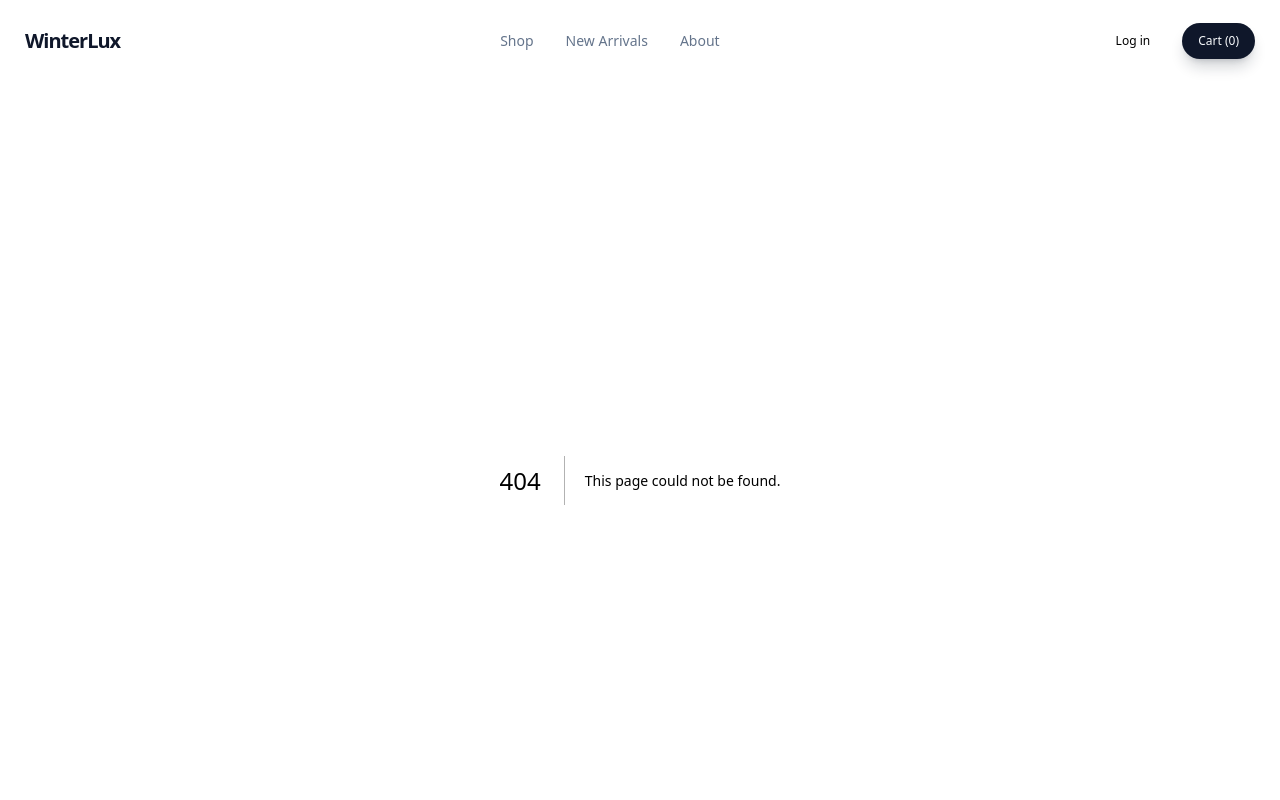
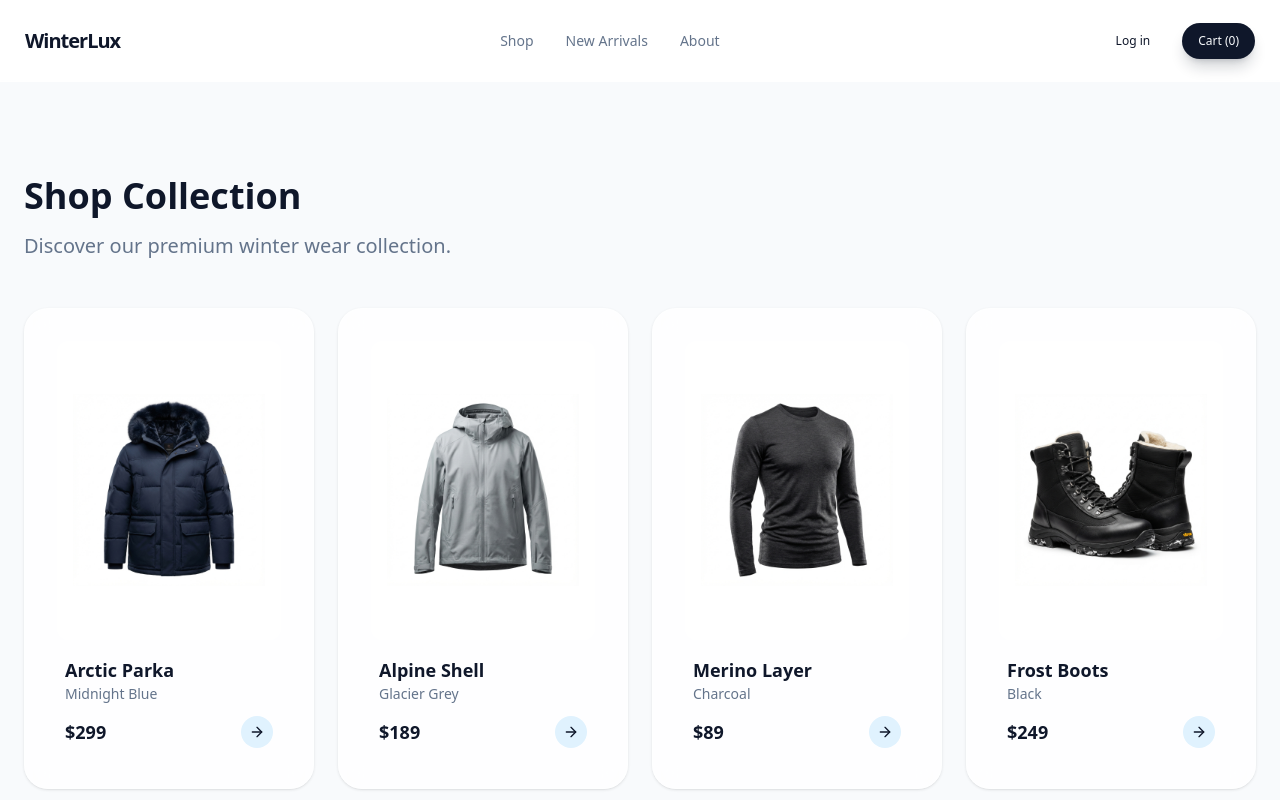
Before and after one commit to darshanbajania/winterlux-ecommerce, a Next.js app: page /shop in a window 1280 px wide. Before the commit this address had no page. Shown: the top 800 px of the page. Built offline with nearby package versions, Linux system fonts and the light colour scheme.

Commit message:
fix: details page

```diff
--- a/app/page.tsx
+++ b/app/page.tsx
@@ -1,11 +1,11 @@
 "use client"
-
 import { motion } from "framer-motion"
 import { Button } from "@/components/ui/Button"
 import { Card } from "@/components/ui/Card"
 import { ArrowRight, Snowflake, Wind, Thermometer } from "lucide-react"
 import Image from "next/image"
 import Link from "next/link"
+import { products } from "@/lib/products"
 
 export default function Home() {
   return (
@@ -40,9 +40,11 @@ export default function Home() {
               Premium winter wear designed for extreme comfort and timeless style. Experience warmth like never before.
             </p>
             <div className="flex flex-col sm:flex-row gap-4 justify-center">
-              <Button size="lg" className="gap-2 bg-white text-primary hover:bg-white/90 shadow-xl border-none">
-                Shop Collection <ArrowRight className="w-4 h-4" />
-              </Button>
+              <Link href="/shop">
+                <Button size="lg" className="gap-2 bg-white text-primary hover:bg-white/90 shadow-xl border-none">
+                  Shop Collection <ArrowRight className="w-4 h-4" />
+                </Button>
+              </Link>
               <Button variant="outline" size="lg" className="text-white border-white hover:bg-white/20 hover:text-white">
                 View Lookbook
               </Button>
@@ -80,17 +82,14 @@ export default function Home() {
               <h2 className="text-3xl font-bold mb-2">Trending Now</h2>
               <p className="text-muted-foreground">Our most popular winter essentials.</p>
             </div>
-            <Button variant="ghost" className="gap-2">View All <ArrowRight className="w-4 h-4" /></Button>
+            <Link href="/shop">
+              <Button variant="ghost" className="gap-2">View All <ArrowRight className="w-4 h-4" /></Button>
+            </Link>
           </div>
 
           <div className="grid md:grid-cols-4 gap-6">
-            {[
-              { name: "Arctic Parka", price: "$299", color: "Midnight Blue", image: "/images/parka.png", slug: "arctic-parka" },
-              { name: "Alpine Shell", price: "$189", color: "Glacier Grey", image: "/images/shell.png", slug: "alpine-shell" },
-              { name: "Merino Layer", price: "$89", color: "Charcoal", image: "/images/layer.png", slug: "merino-layer" },
-              { name: "Frost Boots", price: "$249", color: "Black", image: "/images/boots.png", slug: "frost-boots" }
-            ].map((item, i) => (
-              <Link key={i} href={`/product/${item.slug}`}>
+            {Object.values(products).map((item) => (
+              <Link key={item.id} href={`/product/${item.slug}`}>
                 <Card className="overflow-hidden group cursor-pointer border-none shadow-sm hover:shadow-xl transition-all duration-300">
                   <div className="aspect-[3/4] bg-white relative mb-4 overflow-hidden rounded-xl">
                     <div className="absolute inset-0 flex items-center justify-center p-4">
@@ -110,7 +109,7 @@ export default function Home() {
                     <h3 className="font-bold text-lg">{item.name}</h3>
                     <p className="text-sm text-muted-foreground mb-3">{item.color}</p>
                     <div className="flex justify-between items-center">
-                      <span className="font-bold text-lg">{item.price}</span>
+                      <span className="font-bold text-lg">{item.displayPrice}</span>
                       <Button size="sm" variant="secondary" className="rounded-full w-8 h-8 p-0 flex items-center justify-center">
                         <ArrowRight className="w-4 h-4" />
                       </Button>
--- a/app/product/[slug]/page.tsx
+++ b/app/product/[slug]/page.tsx
@@ -8,53 +8,7 @@ import { ArrowLeft, ShoppingCart, Snowflake, Wind, Thermometer } from "lucide-re
 import { notFound, useParams } from "next/navigation"
 import { useCart } from "@/context/CartContext"
 import { useState } from "react"
-
-const products = {
-    "arctic-parka": {
-        id: "arctic-parka",
-        name: "Arctic Parka",
-        price: 299,
-        displayPrice: "$299",
-        color: "Midnight Blue",
-        image: "/images/parka.png",
-        description: "The ultimate winter companion. Our Arctic Parka features premium down insulation rated for extreme cold, a detachable fur-lined hood, and windproof outer shell. Designed for temperatures down to -30°C.",
-        features: ["Premium 800-fill down insulation", "Waterproof and windproof", "Adjustable fur-lined hood", "Multiple interior pockets"],
-        sizes: ["XS", "S", "M", "L", "XL", "XXL"]
-    },
-    "alpine-shell": {
-        id: "alpine-shell",
-        name: "Alpine Shell",
-        price: 189,
-        displayPrice: "$189",
-        color: "Glacier Grey",
-        image: "/images/shell.png",
-        description: "Lightweight yet incredibly protective. The Alpine Shell uses advanced technical fabrics to provide superior wind and water resistance while maintaining breathability for active winter adventures.",
-        features: ["3-layer waterproof membrane", "Fully taped seams", "Pit-zip vents", "Helmet-compatible hood"],
-        sizes: ["XS", "S", "M", "L", "XL", "XXL"]
-    },
-    "merino-layer": {
-        id: "merino-layer",
-        name: "Merino Layer",
-        price: 89,
-        displayPrice: "$89",
-        color: "Charcoal",
-        image: "/images/layer.png",
-        description: "Experience the natural warmth of premium merino wool. This base layer regulates temperature, wicks moisture, and naturally resists odors for all-day comfort.",
-        features: ["100% Merino wool", "Temperature regulating", "Odor resistant", "Flatlock seams"],
-        sizes: ["XS", "S", "M", "L", "XL", "XXL"]
-    },
-    "frost-boots": {
-        id: "frost-boots",
-        name: "Frost Boots",
-        price: 249,
-        displayPrice: "$249",
-        color: "Black",
-        image: "/images/boots.png",
-        description: "Rugged winter boots built to last. Featuring waterproof leather construction, thermal insulation, and aggressive tread pattern for superior traction on ice and snow.",
-        features: ["Waterproof leather upper", "Thermal insulation", "Vibram Arctic Grip sole", "Removable liner"],
-        sizes: ["7", "8", "9", "10", "11", "12", "13"]
-    }
-}
+import { products } from "@/lib/products"
 
 export default function ProductPage() {
     const params = useParams()
@@ -133,8 +87,8 @@ export default function ProductPage() {
                                         key={size}
                                         onClick={() => setSelectedSize(size)}
                                         className={`px-6 py-3 border rounded-xl transition-colors font-medium ${selectedSize === size
-                                                ? "border-primary bg-primary text-white"
-                                                : "border-slate-200 hover:border-primary hover:bg-slate-50"
+                                            ? "border-primary bg-primary text-white"
+                                            : "border-slate-200 hover:border-primary hover:bg-slate-50"
                                             }`}
                                     >
                                         {size}
--- /dev/null
+++ b/app/shop/page.tsx
@@ -0,0 +1,51 @@
+"use client"
+
+import { Button } from "@/components/ui/Button"
+import { Card } from "@/components/ui/Card"
+import { ArrowRight } from "lucide-react"
+import Image from "next/image"
+import Link from "next/link"
+import { products } from "@/lib/products"
+
+export default function ShopPage() {
+    return (
+        <div className="min-h-screen bg-slate-50 pt-12">
+            <div className="container mx-auto px-6 py-12">
+                <div className="mb-12">
+                    <h1 className="text-4xl font-bold mb-4">Shop Collection</h1>
+                    <p className="text-xl text-muted-foreground">Discover our premium winter wear collection.</p>
+                </div>
+
+                <div className="grid md:grid-cols-4 gap-6">
+                    {Object.values(products).map((item) => (
+                        <Link key={item.id} href={`/product/${item.slug}`}>
+                            <Card className="overflow-hidden group cursor-pointer border-none shadow-sm hover:shadow-xl transition-all duration-300">
+                                <div className="aspect-[3/4] bg-white relative mb-4 overflow-hidden rounded-xl">
+                                    <div className="absolute inset-0 flex items-center justify-center p-4">
+                                        <Image
+                                            src={item.image}
+                                            alt={item.name}
+                                            width={400}
+                                            height={500}
+                                            className="object-contain w-full h-full group-hover:scale-105 transition-transform duration-500"
+                                        />
+                                    </div>
+                                </div>
+                                <div className="px-2 pb-2">
+                                    <h3 className="font-bold text-lg">{item.name}</h3>
+                                    <p className="text-sm text-muted-foreground mb-3">{item.color}</p>
+                                    <div className="flex justify-between items-center">
+                                        <span className="font-bold text-lg">{item.displayPrice}</span>
+                                        <Button size="sm" variant="secondary" className="rounded-full w-8 h-8 p-0 flex items-center justify-center">
+                                            <ArrowRight className="w-4 h-4" />
+                                        </Button>
+                                    </div>
+                                </div>
+                            </Card>
+                        </Link>
+                    ))}
+                </div>
+            </div>
+        </div>
+    )
+}
--- /dev/null
+++ b/lib/products.ts
@@ -0,0 +1,63 @@
+export interface Product {
+    id: string
+    name: string
+    price: number
+    displayPrice: string
+    color: string
+    image: string
+    description: string
+    features: string[]
+    sizes: string[]
+    slug: string
+}
+
+export const products: Record<string, Product> = {
+    "arctic-parka": {
+        id: "arctic-parka",
+        name: "Arctic Parka",
+        price: 299,
+        displayPrice: "$299",
+        color: "Midnight Blue",
+        image: "/images/parka.png",
+        description: "The ultimate winter companion. Our Arctic Parka features premium down insulation rated for extreme cold, a detachable fur-lined hood, and windproof outer shell. Designed for temperatures down to -30°C.",
+        features: ["Premium 800-fill down insulation", "Waterproof and windproof", "Adjustable fur-lined hood", "Multiple interior pockets"],
+        sizes: ["XS", "S", "M", "L", "XL", "XXL"],
+        slug: "arctic-parka"
+    },
+    "alpine-shell": {
+        id: "alpine-shell",
+        name: "Alpine Shell",
+        price: 189,
+        displayPrice: "$189",
+        color: "Glacier Grey",
+        image: "/images/shell.png",
+        description: "Lightweight yet incredibly protective. The Alpine Shell uses advanced technical fabrics to provide superior wind and water resistance while maintaining breathability for active winter adventures.",
+        features: ["3-layer waterproof membrane", "Fully taped seams", "Pit-zip vents", "Helmet-compatible hood"],
+        sizes: ["XS", "S", "M", "L", "XL", "XXL"],
+        slug: "alpine-shell"
+    },
+    "merino-layer": {
+        id: "merino-layer",
+        name: "Merino Layer",
+        price: 89,
+        displayPrice: "$89",
+        color: "Charcoal",
+        image: "/images/layer.png",
+        description: "Experience the natural warmth of premium merino wool. This base layer regulates temperature, wicks moisture, and naturally resists odors for all-day comfort.",
+        features: ["100% Merino wool", "Temperature regulating", "Odor resistant", "Flatlock seams"],
+        sizes: ["XS", "S", "M", "L", "XL", "XXL"],
+        slug: "merino-layer"
+    },
+    "frost-boots": {
+        id: "frost-boots",
+        name: "Frost Boots",
+        price: 249,
+        displayPrice: "$249",
+        color: "Black",
+        image: "/images/boots.png",
+        description: "Rugged winter boots built to last. Featuring waterproof leather construction, thermal insulation, and aggressive tread pattern for superior traction on ice and snow.",
+        features: ["Waterproof leather upper", "Thermal insulation", "Vibram Arctic Grip sole", "Removable liner"],
+        sizes: ["7", "8", "9", "10", "11", "12", "13"],
+        slug: "frost-boots"
+    }
+}
```
